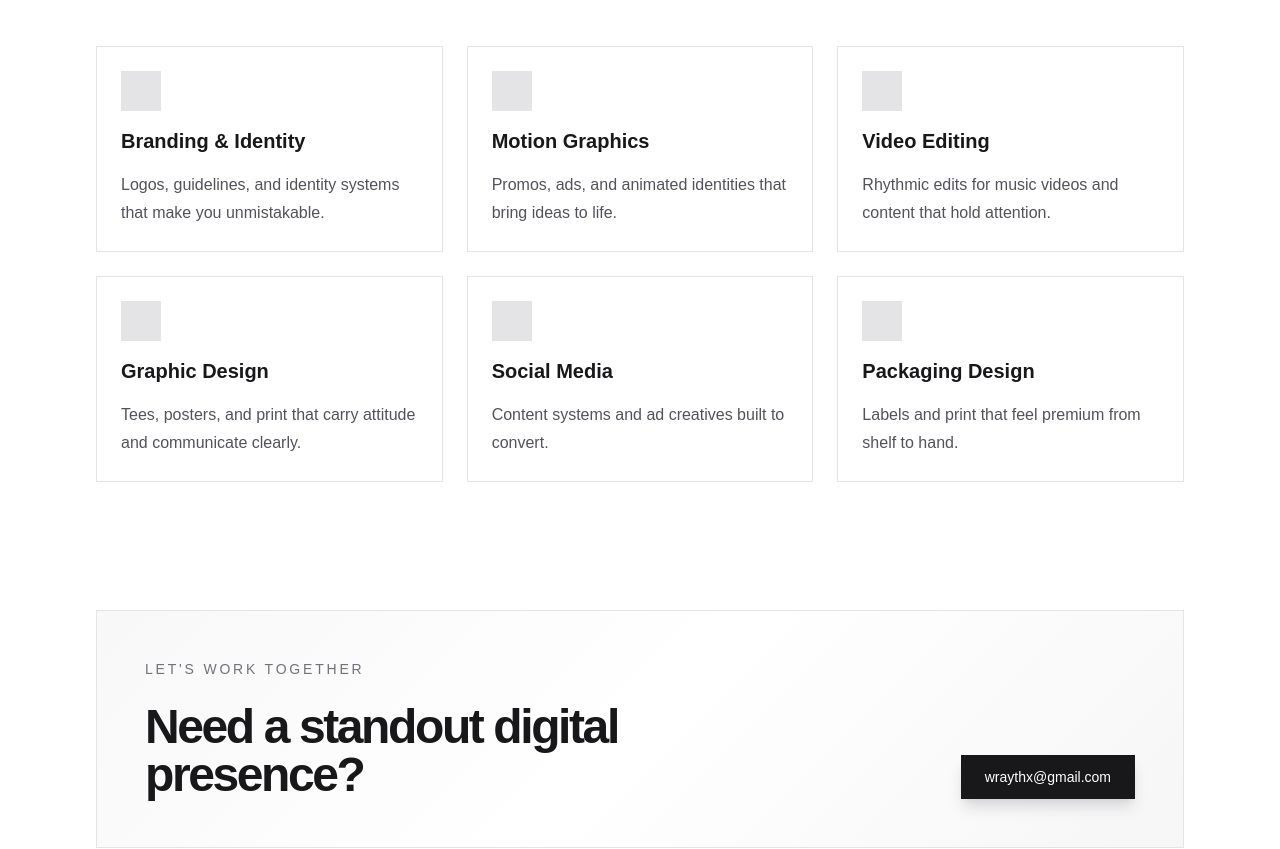
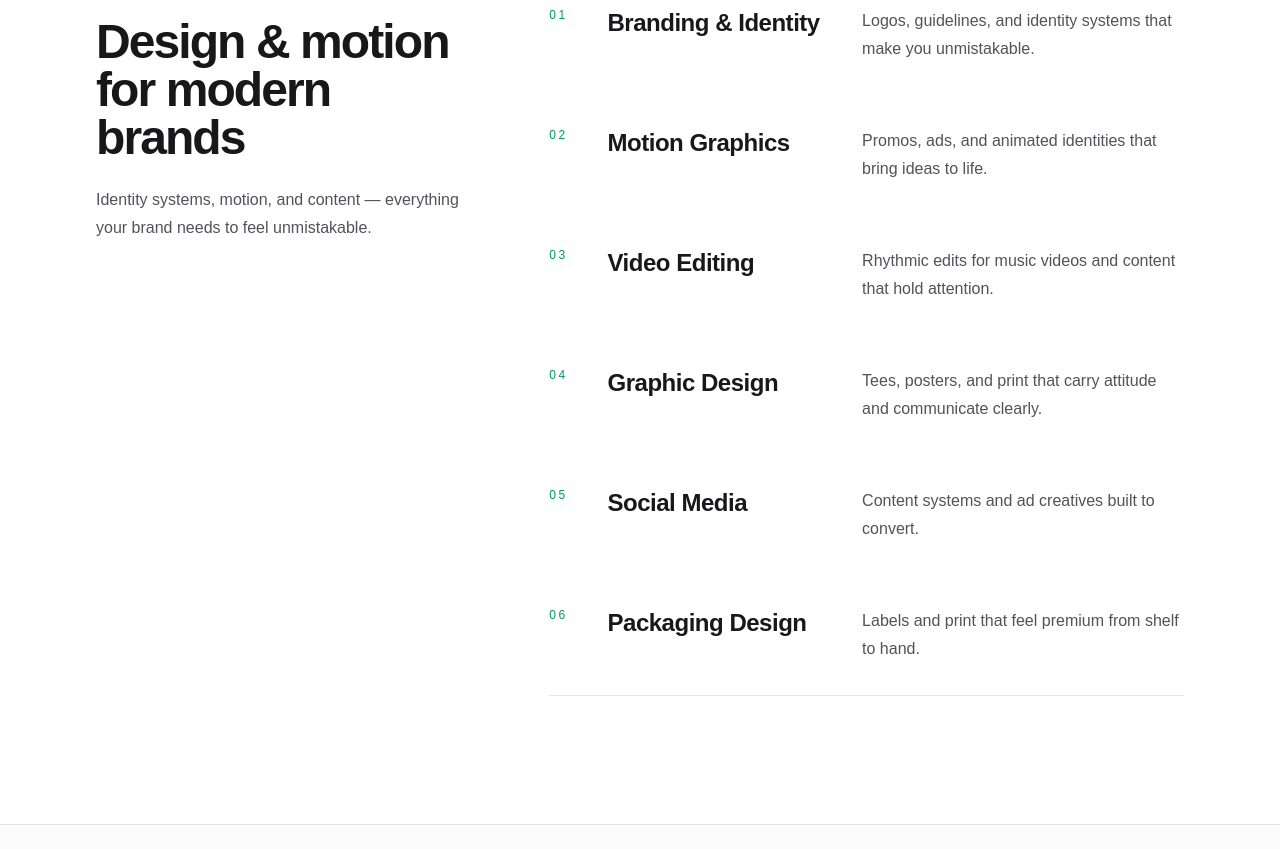
Before and after one commit to thesandeepstudio/wraythx, a Next.js app: page / in a window 1280 px wide. Shown: the part 1942-2791 px from the top of the page. Built offline with nearby package versions, Linux system fonts and the light colour scheme; no server answers.

Commit message:
Redesign services and contact sections with editorial layout

```diff
--- a/app/page.tsx
+++ b/app/page.tsx
@@ -242,48 +242,59 @@ export default function Home() {
           </div>
         </section>
 
-        <section id="services" className="mx-auto max-w-6xl px-6 py-20 lg:px-8">
-          <div className="mb-12">
+        <section id="services" className="mx-auto max-w-6xl px-6 py-24 md:py-32 lg:px-8">
+          <div className="grid gap-12 lg:grid-cols-[1fr_1.7fr] lg:gap-20">
+            <div>
               <p className="text-sm font-medium uppercase tracking-[0.2em] text-zinc-500">
                 Services
               </p>
-            <h2 className="mt-3 text-3xl font-semibold tracking-[-0.04em] text-zinc-900 md:text-4xl">
+              <h2 className="mt-6 text-4xl font-semibold tracking-[-0.04em] text-zinc-900 md:text-5xl">
                 Design &amp; motion for modern brands
               </h2>
+              <p className="mt-6 max-w-sm text-base leading-7 text-zinc-600">
+                Identity systems, motion, and content — everything your brand
+                needs to feel unmistakable.
+              </p>
             </div>
-          <div className="grid gap-6 md:grid-cols-2 lg:grid-cols-3">
-            {services.map((service) => (
+
+            <div className="border-y border-zinc-200">
+              {services.map((service, index) => (
                 <div
                   key={service.title}
-                className="rounded-none border border-zinc-200 bg-white p-6 shadow-none"
+                  className="group grid gap-1 py-8 transition duration-300 hover:pl-3 md:grid-cols-[auto_1fr_1.5fr] md:gap-10"
                 >
-                <div className="mb-4 h-10 w-10 rounded-none bg-zinc-200" />
-                <h3 className="text-xl font-semibold text-zinc-900">
+                  <span className="text-xs font-medium uppercase tracking-[0.2em] text-emerald-600">
+                    {String(index + 1).padStart(2, "0")}
+                  </span>
+                  <h3 className="text-xl font-semibold tracking-[-0.02em] text-zinc-900 transition duration-300 group-hover:text-emerald-600 md:text-2xl">
                     {service.title}
                   </h3>
-                <p className="mt-4 text-base leading-7 text-zinc-600">
+                  <p className="mt-2 text-base leading-7 text-zinc-600 md:mt-0">
                     {service.text}
                   </p>
                 </div>
               ))}
             </div>
+          </div>
         </section>
 
         <section
           id="contact"
-          className="mx-auto max-w-6xl px-6 pb-24 pt-12 lg:px-8"
+          className="border-t border-zinc-200 bg-zinc-50/50"
         >
-          <div className="rounded-none border border-zinc-200 bg-[linear-gradient(135deg,_rgba(24,24,27,0.03),_rgba(255,255,255,0.85),_rgba(24,24,27,0.04))] p-8 shadow-none md:p-12">
+          <div className="mx-auto max-w-6xl px-6 py-24 md:py-32 lg:px-8">
             <p className="text-sm font-medium uppercase tracking-[0.2em] text-zinc-500">
               Let&apos;s work together
             </p>
-            <div className="mt-6 flex flex-col gap-6 md:flex-row md:items-end md:justify-between">
-              <h2 className="max-w-xl text-3xl font-semibold tracking-[-0.05em] text-zinc-900 md:text-5xl">
-                Need a standout digital presence?
+            <div className="mt-10 flex flex-col gap-10 lg:flex-row lg:items-end lg:justify-between">
+              <h2 className="max-w-2xl text-4xl font-semibold tracking-[-0.05em] text-zinc-900 md:text-6xl">
+                Need a standout
+                <br />
+                digital presence?
               </h2>
               <a
                 href="mailto:wraythx@gmail.com"
-                className="inline-flex rounded-none bg-zinc-900 px-6 py-3 text-sm font-medium text-white shadow-lg shadow-zinc-300 transition hover:-translate-y-0.5 hover:bg-zinc-700"
+                className="inline-flex w-fit rounded-none bg-zinc-900 px-8 py-4 text-sm font-medium uppercase tracking-[0.14em] text-white transition duration-300 hover:-translate-y-0.5 hover:bg-emerald-600"
               >
                 wraythx@gmail.com
               </a>
```
Lines whose indentation alone changed are shown as unchanged.
